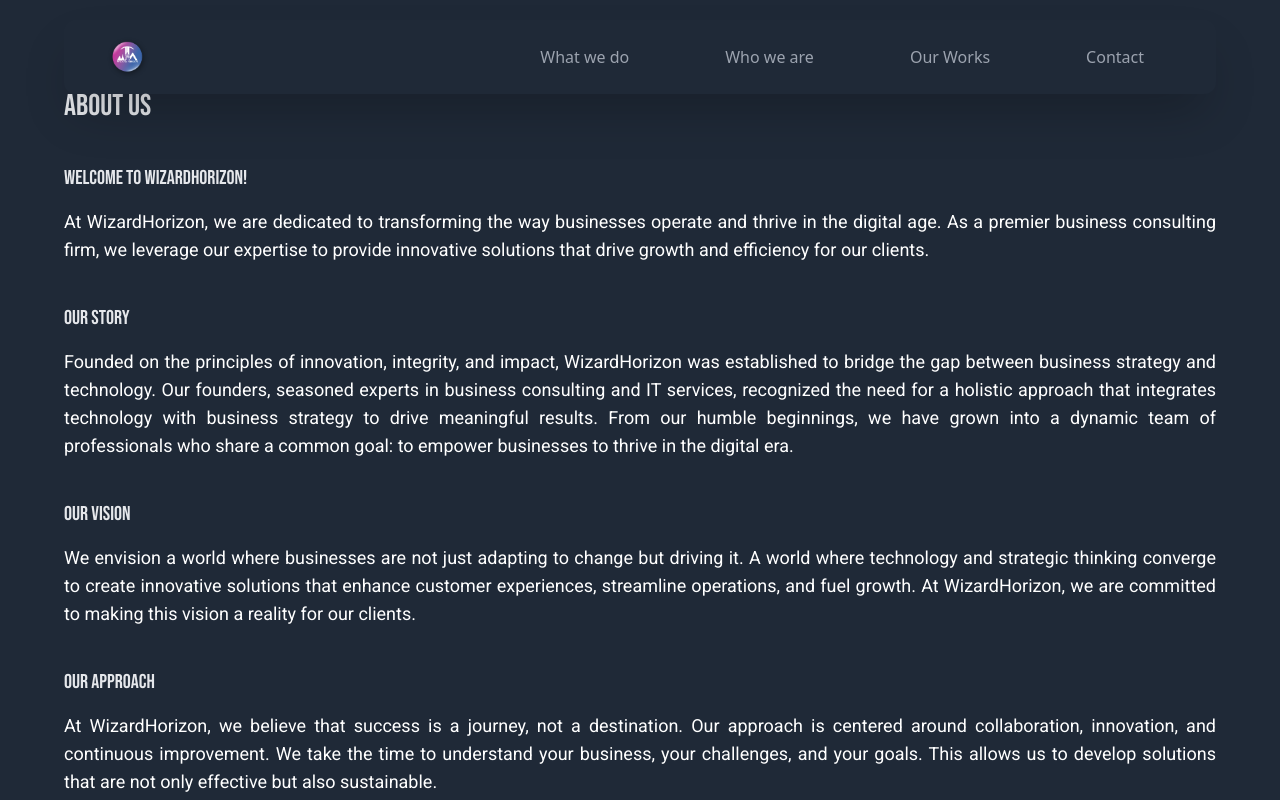
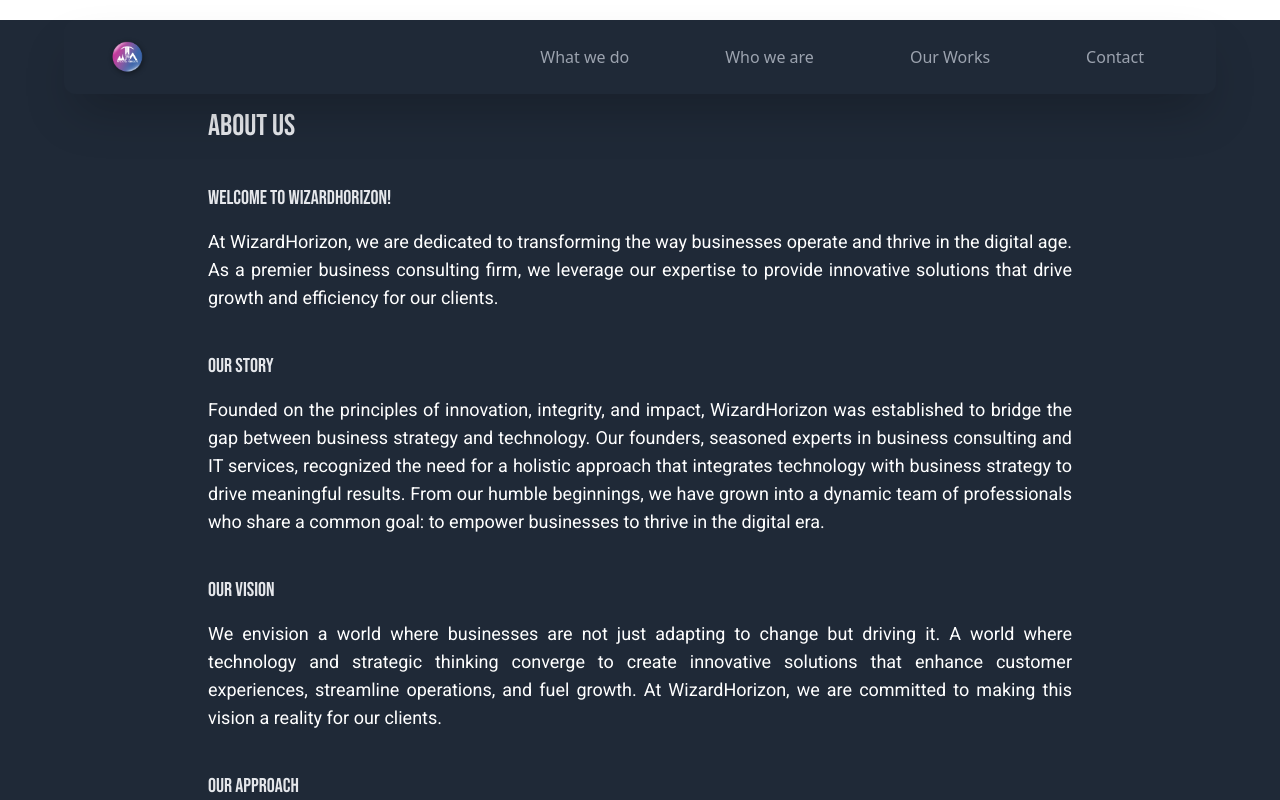
Before and after one commit to MVVYSHNAV/wh-react, a React (Vite) app in the folder wh/: page /aboutus in a window 1280 px wide. Shown: the top 800 px of the page. Built offline with nearby package versions, Linux system fonts and the light colour scheme.

Commit message:
CHANGED IN PADDING IN ABOUTSUS

```diff
--- a/wh/src/components/Whoweare/Aboutus.jsx
+++ b/wh/src/components/Whoweare/Aboutus.jsx
@@ -11,7 +11,7 @@
     <>
       <div className="bg-gray-800 text-gray-200 min-h-screen">
         <Navbar hideDarkMode />
-        <div className="container mx-auto px-5 md:px-16 py-10">
+        <div className="container mx-auto px-5 md:px-52 py-10 mt-5 ">
           <div className="mt-12">
             <h1 className="text-3xl font-BebasNeue">About Us</h1>
           </div>
```
